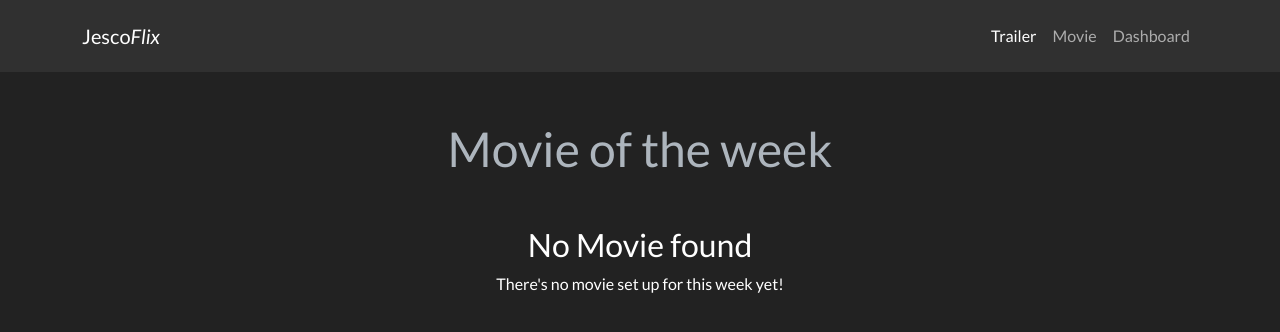
After one commit to iamjesco/flaskProject-movie-streaming, a Flask app: template templates/nomovie.html in a window 1280 px wide. The commit adds this page. Shown: the top 332 px of the page. Run offline with Flask 2, Linux system fonts and the light colour scheme; the template is opened without the code that fills it, so the values that code supplies are empty; some libraries are stand-ins or nearby versions.

```diff
--- a/app.py
+++ b/app.py
@@ -4,6 +4,7 @@ from database.models import Movie
 from forms.all_forms import MovieForm
 import os
 from werkzeug.utils import secure_filename
+import socket
 
 app = Flask(__name__)
 app.config['SECRET_KEY'] = 'wgswrg4623tgsgw4'
@@ -13,14 +14,20 @@ app.config['UPLOAD_FOLDER'] = 'static/media'
 @app.route('/')
 def home():
 	movies = db.fetch_all_movies()
-	return render_template('trailer.html', movies=movies)
+	if movies:
+		return render_template('trailer.html', movies=movies)
+	else:
+		return render_template('nomovie.html')
 
 
 @app.route('/movie/')
 def movie():
 	movies = db.fetch_all_movies()
-	movie = [a_movie for a_movie in movies][0]
-	return render_template('movie.html', movie=movie)
+	if movies:
+		movie = [a_movie for a_movie in movies][0]
+		return render_template('movie.html', movie=movie)
+	else:
+		return render_template('nomovie.html')
 
 
 @app.route('/trailer/')
@@ -36,6 +43,7 @@ def trailer():
 @app.route('/dashboard/', methods=['GET', 'POST'])
 def dashboard():
 	form = MovieForm()
+	movies = db.fetch_all_movies()
 	if form.validate_on_submit():
 		filename = secure_filename(form.upload.data.filename)
 		form.upload.data.save(os.path.join(app.config['UPLOAD_FOLDER'], filename))
@@ -43,12 +51,16 @@ def dashboard():
 			title=form.title.data,
 			genre=form.genre.data,
 			trailer=form.trailer.data,
+			thumbnail=form.thumbnail.data,
 			starring=form.starring.data,
 			released=form.released.data,
 			filename=filename,)
 		db.add_movie(payload.create_json())
 		flash('Movie uploaded successfully', 'success')
 		return redirect(url_for('dashboard'))
+	if movies:
+		movie = [a_movie for a_movie in movies][0]
+		return render_template('dashboard.html', form=form, movie=movie)
 	return render_template('dashboard.html', form=form)
 
 
--- a/database/models.py
+++ b/database/models.py
@@ -5,7 +5,7 @@ import re
 
 
 class Movie:
-	def __init__(self, title, genre, starring, released, trailer, filename, author='IamJesco'):
+	def __init__(self, title, genre, starring, released, trailer, thumbnail, filename, author='IamJesco'):
 		self.id = random.randint(1000000, 10000000)
 		self.title = title
 		self.slug = re.sub('[ ]', '-', self.title.lower())
@@ -13,6 +13,7 @@ class Movie:
 		self.starring = starring
 		self.released = released
 		self.trailer = trailer
+		self.thumbnail = thumbnail
 		self.filename = filename
 		self.author = author
 		self.published = datetime.utcnow()
@@ -26,6 +27,7 @@ class Movie:
 			'starring': self.starring,
 			'released': self.released,
 			'trailer': self.trailer,
+			'thumbnail': self.thumbnail,
 			'filename': self.filename,
 			'author': self.author,
 			'published': self.published
--- a/forms/all_forms.py
+++ b/forms/all_forms.py
@@ -7,7 +7,8 @@ from flask_wtf.file import FileField, FileRequired, FileAllowed
 class MovieForm(FlaskForm):
 	title = StringField('Title', validators=[DataRequired(message='Please the fuckin title...')])
 	genre = StringField('Genre', validators=[DataRequired(message='Please the fuckin genre...')])
+	thumbnail = StringField('Thumbnail', validators=[DataRequired(message='Please the fuckin thumbnail...')])
 	trailer = StringField('Trailer', validators=[DataRequired(message='Please the fuckin trailer...')])
-	starring = StringField('Starring', validators=[DataRequired(message='Please the fuckin trailer...')])
-	released = StringField('Released', validators=[DataRequired(message='Please the fuckin trailer...')])
+	starring = StringField('Starring', validators=[DataRequired(message='Please the fuckin actor...')])
+	released = StringField('Released', validators=[DataRequired(message='Please the fuckin release date...')])
 	upload = FileField('Upload Movie', validators=[FileRequired()])
--- a/templates/index.html
+++ b/templates/index.html
@@ -8,16 +8,11 @@
 	<link rel="stylesheet" href="{{ url_for('static', filename='css/bootstrap.min.css') }}">
 	<link rel="stylesheet" href="{{ url_for('static', filename='css/styles.css') }}">
 	<link href="https://vjs.zencdn.net/8.0.4/video-js.css" rel="stylesheet" />
-	<title>Title</title>
+	<title>.: JescoFlix :.</title>
 </head>
 <body>
 
 	{% include 'navigation.html' %}
-
-<div class="container text-center my-5">
-	<h1 class="text-light">Movie of the week</h1>
-</div>
-
 
 	{% block content %}
 
--- a/templates/navigation.html
+++ b/templates/navigation.html
@@ -2,21 +2,21 @@
 <nav class="navbar navbar-expand-lg navbar-dark bg-dark">
   <div class="container">
     <a class="navbar-brand" href="{{ url_for('home') }}">Jesco<i>Flix</i></a>
-{#    <button class="navbar-toggler" type="button" data-bs-toggle="collapse" data-bs-target="#navbarColor02" aria-controls="navbarColor02" aria-expanded="false" aria-label="Toggle navigation">#}
-{#      <span class="navbar-toggler-icon"></span>#}
-{#    </button>#}
-{#    <div class="collapse navbar-collapse" id="navbarColor02">#}
-{#      <ul class="navbar-nav ms-auto">#}
-{#        <li class="nav-item">#}
-{#          <a class="nav-link active" href="{{ url_for('home') }}">Home</a>#}
-{#        </li>#}
-{#        <li class="nav-item">#}
-{#          <a class="nav-link" href="{{ url_for('movie') }}">Movie</a>#}
-{#        </li>#}
-{#        <li class="nav-item">#}
-{#          <a class="nav-link" href="{{ url_for('dashboard') }}">Dashboard</a>#}
-{#        </li>#}
-{#      </ul>#}
-{#    </div>#}
+    <button class="navbar-toggler" type="button" data-bs-toggle="collapse" data-bs-target="#navbarColor02" aria-controls="navbarColor02" aria-expanded="false" aria-label="Toggle navigation">
+      <span class="navbar-toggler-icon"></span>
+    </button>
+    <div class="collapse navbar-collapse" id="navbarColor02">
+      <ul class="navbar-nav ms-auto">
+        <li class="nav-item">
+          <a class="nav-link active" href="{{ url_for('home') }}">Trailer</a>
+        </li>
+        <li class="nav-item">
+          <a class="nav-link" href="{{ url_for('movie') }}">Movie</a>
+        </li>
+        <li class="nav-item">
+          <a class="nav-link" href="{{ url_for('dashboard') }}">Dashboard</a>
+        </li>
+      </ul>
+    </div>
   </div>
 </nav>
--- /dev/null
+++ b/templates/nomovie.html
@@ -0,0 +1,12 @@
+{% extends 'index.html' %}
+
+{% block content %}
+	<div class="container text-center my-5">
+		<h1 class="text-light">Movie of the week</h1>
+	</div>
+	<section class="container text-center">
+		<h3>No Movie found</h3>
+		<p>There's no movie set up for this week yet!</p>
+	</section>
+
+{% endblock %}
```
Also changed, not shown: templates/dashboard.html (+23 -7 lines), templates/movie.html (+4 -3 lines), templates/trailer.html (+8 -2 lines), static/images/imdb-logo.png (added). Lines whose indentation alone changed are shown as unchanged.
